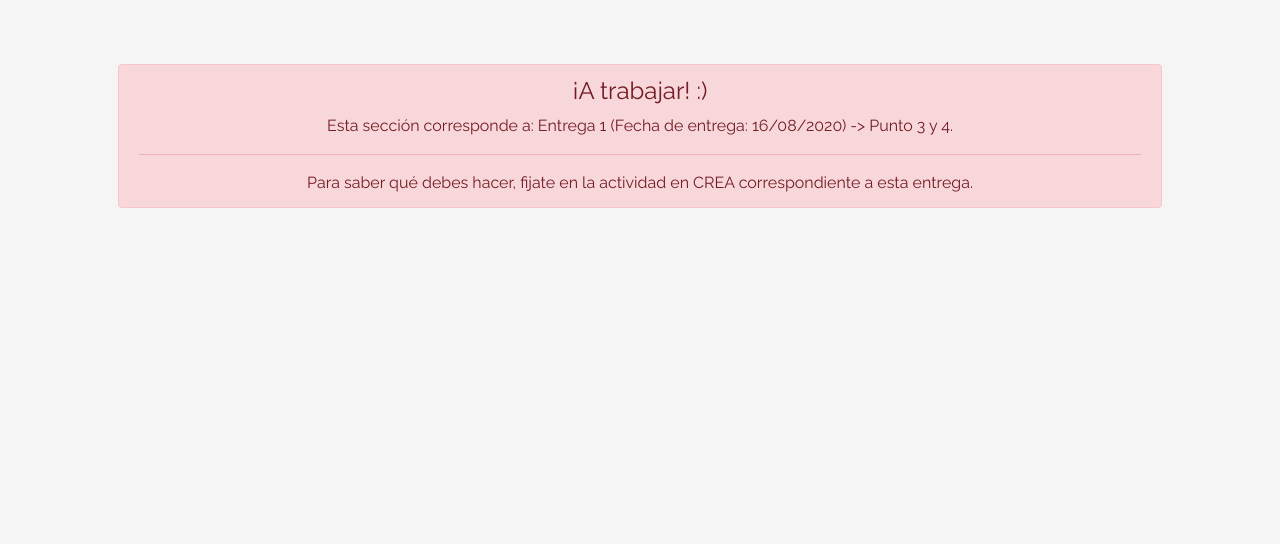
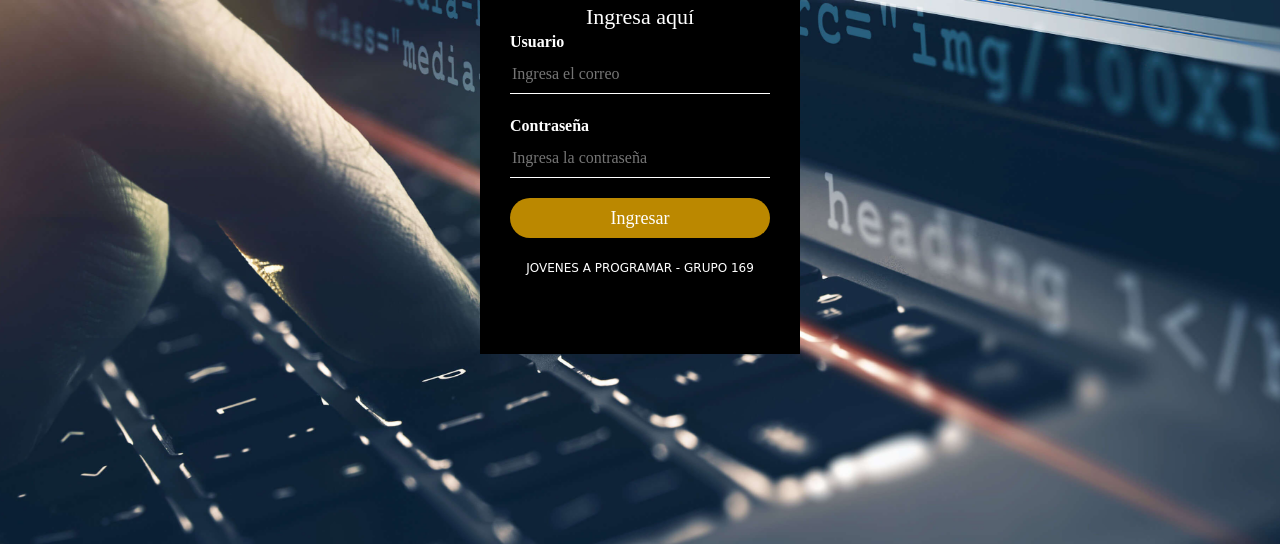
Before and after one commit to facunmartinez/WorkSpace, a plain HTML site: page login.html in a window 1280 px wide. Shown: the part 256-800 px from the top of the page. Drawn offline with Linux system fonts and the light colour scheme.

Commit message:
Correccion login

```diff
--- a/css/styles.css
+++ b/css/styles.css
@@ -1,8 +1,80 @@
-.jumbotron, .card-body, .container, .site-header{
+.jumbotron,
+.card-body,
+.container,
+.site-header {
     font-family: 'Raleway', serif !important;
 }
 
-.jumbotron .display-4{
+.login-box {
+    width: 320px;
+    height: 420px;
+    background: #000;
+    color: #fff;
+    top: 50%;
+    left: 50%;
+    position: absolute;
+    transform: translate(-50%, -50%);
+    box-sizing: border-box;
+    padding: 70px 30px;
+}
+
+.login-box .avatar {
+    width: 100px;
+    height: 100px;
+    position: absolute;
+    top: -50px;
+    left: calc(50% - 50px);
+}
+
+.login-box h1 {
+    margin: 0;
+    padding: 0;
+    font-size: 22px;
+    text-align: center;
+}
+
+.login-box input {
+    width: 100%;
+    margin-bottom: 20px;
+}
+
+.login-box input[type="email"],
+.login-box input[type="password"] {
+    border: none;
+    border-bottom: 1px solid #fff;
+    background: transparent;
+    outline: none;
+    height: 40px;
+    color: #fff;
+    font-size: 16px;
+}
+
+.login-box input[type="submit"] {
+    border: none;
+    outline: none;
+    height: 40px;
+    background: #b80;
+    color: #fff;
+    font-size: 18px;
+    border-radius: 20px;
+}
+
+.login-box p {
+    font-family: cursive;
+    font-size: 12px;
+    line-height: 20px;
+    text-align: center;
+}
+
+.login-box label {
+    margin: 0;
+    padding: 0;
+    font-weight: bold;
+    display: block;
+    text-align: left;
+}
+
+.jumbotron .display-4 {
     font-weight: bold;
 }
 
@@ -41,7 +113,7 @@
     text-shadow: 1px 1px 2px grey;
 }
 
-.jumbotron .lead{
+.jumbotron .lead {
     font-size: 38px;
 }
 
@@ -67,15 +139,15 @@ footer p {
     color: black;
 }
 
-.dropzone{
+.dropzone {
     border: 2px dashed #0087F7;
     border-radius: 5px;
     background: white;
 }
 
-.alert{
+.alert {
     position: fixed;
-  top:80px;
+    top: 80px;
     width: 50%;
     left: 50%;
     transform: translate(-50%, 0);
@@ -86,9 +158,10 @@ footer p {
     position: relative;
     width: 64px;
     height: 64px;
-  top:50%;
+    top: 50%;
     left: 50%;
 }
+
 .lds-ring div {
     box-sizing: border-box;
     display: block;
@@ -101,15 +174,19 @@ footer p {
     animation: lds-ring 1.2s cubic-bezier(0.5, 0, 0.5, 1) infinite;
     border-color: #fff transparent transparent transparent;
 }
+
 .lds-ring div:nth-child(1) {
     animation-delay: -0.45s;
 }
+
 .lds-ring div:nth-child(2) {
     animation-delay: -0.3s;
 }
+
 .lds-ring div:nth-child(3) {
     animation-delay: -0.15s;
 }
+
 @keyframes lds-ring {
     0% {
         transform: rotate(0deg);
@@ -119,13 +196,13 @@ footer p {
     }
 }
 
-#spinner-wrapper{
+#spinner-wrapper {
     position: fixed;
-  background-color: rgba(0,0,0,0.5);
-  width:100%;
+    background-color: rgba(0, 0, 0, 0.5);
+    width: 100%;
     height: 100%;
-  top:0;
-  left:0;
+    top: 0;
+    left: 0;
     z-index: 1021;
     display: none;
 }
--- a/js/login.js
+++ b/js/login.js
@@ -1,6 +1,30 @@
+// Funcion que valida logueo.
+var status = null;
+
+function validate() {
+    var username = document.getElementById("username").value;
+    var password = document.getElementById("password").value;
+    var expresion = /\w+@\w+\.+[a-z]/;
+    if (username === "" || password === "") {
+        alert("Debe ingresar usuario y contraseña");
+        return false;
+    } else if (!expresion.test(username)) {
+        alert("Correo inválido");
+        return false;
+    } else {
+        logueado = "true";
+        sessionStorage.setItem("estaLogueado", logueado);
+        window.location.replace("./index.html");
+        alert("Se ha logueado correctamente");
+    }
+}
+
+
+
+
 //Función que se ejecuta una vez que se haya lanzado el evento de
 //que el documento se encuentra cargado, es decir, se encuentran todos los
 //elementos HTML presentes.
-document.addEventListener("DOMContentLoaded", function(e){
+document.addEventListener("DOMContentLoaded", function(e) {
 
 });
--- a/login.html
+++ b/login.html
@@ -14,40 +14,37 @@
     <link href="css/bootstrap.min.css" rel="stylesheet">
     <link href="css/styles.css" rel="stylesheet">
     <style>
-    html, body{
-      height: 100%;
-    }
-
         body {
-      display: -ms-flexbox;
-      display: flex;
-      -ms-flex-align: center;
-      align-items: center;
-      padding-top: 40px;
-      padding-bottom: 40px;
-      background-color: #f5f5f5;
-    }
-
-    .signin {
-      width: 100%;
-      max-width: 330px;
-      padding: 15px;
-      margin: auto;
+            margin: 0;
+            padding: 0;
+            background: url(../WorkSpace/img/bck.jpg) no-repeat center top;
+            background-size: cover;
+            font-family: 'Times New Roman', Times, serif;
+            height: 100vh;
         }
     </style>
 </head>
 
-<body class="text-center">
-  <div class="container p-5">
-    <div class="alert alert-danger" role="alert" style="position: relative; width:auto; top: 0;">
-      <h4 class="alert-heading">¡A trabajar! :)</h4>
-      <p>Esta sección corresponde a: Entrega 1 (Fecha de entrega: 16/08/2020) -> Punto 3 y 4.</p>
-      <hr>
-      <p class="mb-0">Para saber qué debes hacer, fijate en la actividad en CREA correspondiente a esta entrega.</p>
+<!-- LOGIN -->
+
+<div class="login-box">
+    <img class="avatar" src="img/logo.png" alt="logo plan ceibal">
+    <h1>Ingresa aquí</h1>
+    <form>
+        <!--USUARIO-->
+        <label for="email">Usuario</label>
+        <input id="username" type="email" placeholder="Ingresa el correo" required>
+
+        <!--CONTRASEÑA-->
+        <label for="password">Contraseña</label>
+        <input id="password" type="password" placeholder="Ingresa la contraseña" required>
+
+        <input type="submit" onclick="validate()" value="Ingresar">
+    </form>
+    <p>JOVENES A PROGRAMAR - GRUPO 169</p>
 </div>
-  </div>
-
 <script src="js/init.js"></script>
 <script src="js/login.js"></script>
 </body>
+
 </html>
```
Also changed, not shown: index.html (+1 -0 lines), js/redireccion.js (added, +22 -0 lines), img/bck.jpg (added), img/login.png, img/logo.png (added). Lines whose indentation alone changed are shown as unchanged.
